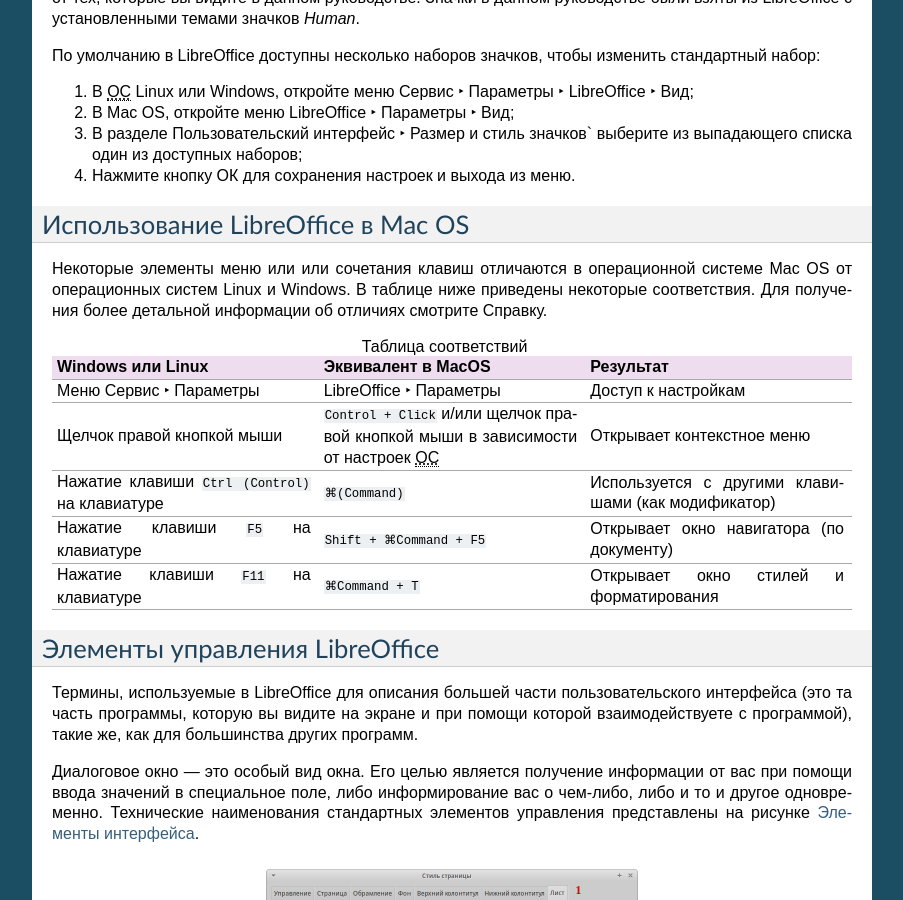
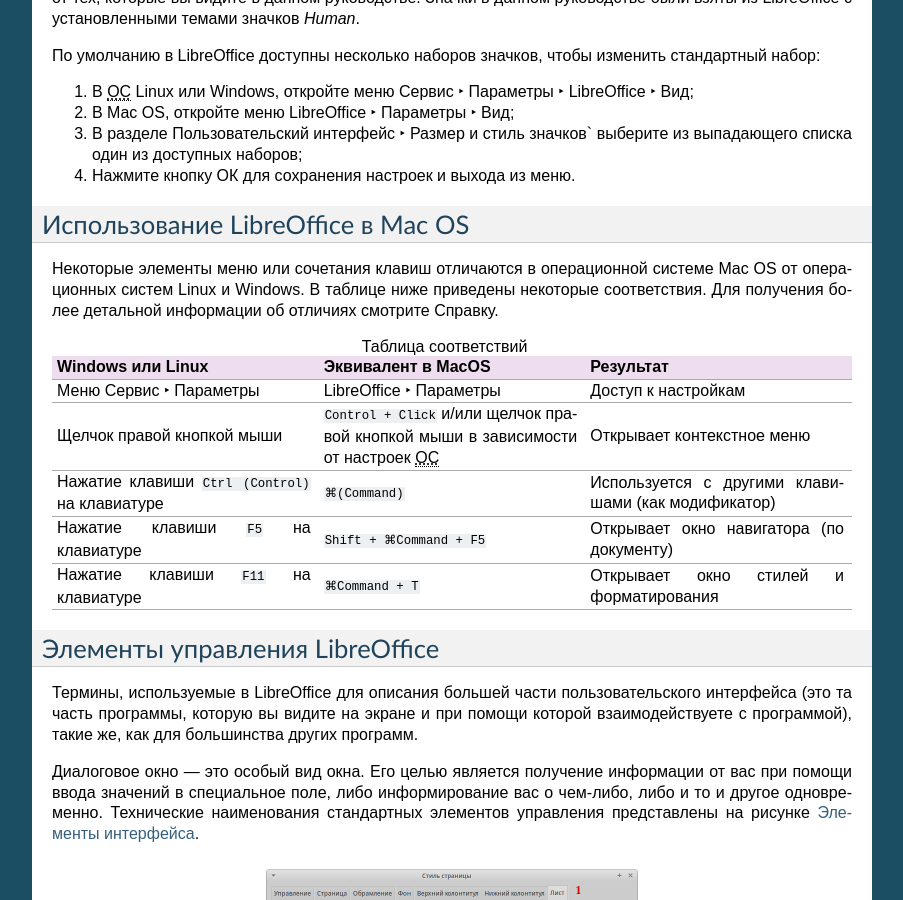
Before and after one commit to LibreRussia/libreoffice-gettingstarted, a Sphinx documentation site: the page built from docs/preface.rst, in a window 1280 px wide and 900 px high, scrolled down 2976 px. Shown: the whole window, without its empty margins (198-1101 px from the left). Built offline with Sphinx 7.4.7, drawn with Linux system fonts in a browser that asks for light colours; formulas are drawn with MathJax 3; part of the change alters nothing that is shown; some of the changed text lies outside the part shown.

Commit message:
Update preface.rst
Мелкие правки. Убрал опечатки. Заменил термин "модуль" на "компонент".

```diff
--- a/docs/preface.rst
+++ b/docs/preface.rst
@@ -17,7 +17,7 @@
 О чем эта книга?
 ----------------
 
-В книге рассматриваются основы работы в модулях LibreOffice:
+В книге рассматриваются основы работы в компонентах LibreOffice:
 
 * Writer (текстовый процессор);
 * Calc (электронные таблицы);
@@ -28,7 +28,7 @@
 
 Также она охватывает некоторые особенности, общие для всех компонентов такие, как установка и настройка, стили и шаблоны, запись макросов и печать. Более подробную информацию ищите в руководствах по отдельным компонентам [#]_.
 
-.. [#] На данный момент на русском языке доступно только руководство по модулю Math (http://librerussia.blogspot.ru/2014/10/libreoffice-math.html).
+.. [#] На данный момент на русском языке доступно только руководство по компоненту Math (http://librerussia.blogspot.ru/2014/10/libreoffice-math.html).
 
 Где можно получить дополнительную помощь?
 -----------------------------------------
@@ -38,8 +38,7 @@
 Справочная система
 ~~~~~~~~~~~~~~~~~~
 
-LibreOffice поставляется с обширной :guilabel:`Справкой`. Это первая линия технической поддержки при использовании LibreOffice.
-Для отображения :guilabel:`Справки` нажмите ``F1`` или выберите пункт :guilabel:`Справка по LibreOffice` в меню :guilabel:`Справка`. Кроме того, вы можете активировать всплывающие подсказки (меню :menuselection:`Сервис --> Параметры --> LibreOffice --> Общие`).
+LibreOffice поставляется с обширной :guilabel:`Справкой`. Это первая линия технической поддержки при использовании LibreOffice. Для отображения :guilabel:`Справки` нажмите ``F1`` или выберите пункт :guilabel:`Справка по LibreOffice` в меню :guilabel:`Справка`. Кроме того, вы можете активировать всплывающие подсказки (меню :menuselection:`Сервис --> Параметры --> LibreOffice --> Общие`).
 
 .. _gs-preface-002:
 
@@ -118,7 +117,7 @@ LibreOffice доступен в операционных системах Linux,
 Использование LibreOffice в Mac OS
 ----------------------------------
 
-Некоторые элементы меню или или сочетания клавиш отличаются в операционной системе Mac OS от операционных систем Linux и Windows. В таблице ниже приведены некоторые соответствия. Для получения более детальной информации об отличиях смотрите :guilabel:`Справку`.
+Некоторые элементы меню или сочетания клавиш отличаются в операционной системе Mac OS от операционных систем Linux и Windows. В таблице ниже приведены некоторые соответствия. Для получения более детальной информации об отличиях смотрите :guilabel:`Справку`.
 
 .. list-table:: Таблица соответствий
    :widths: 15 15 15
```
